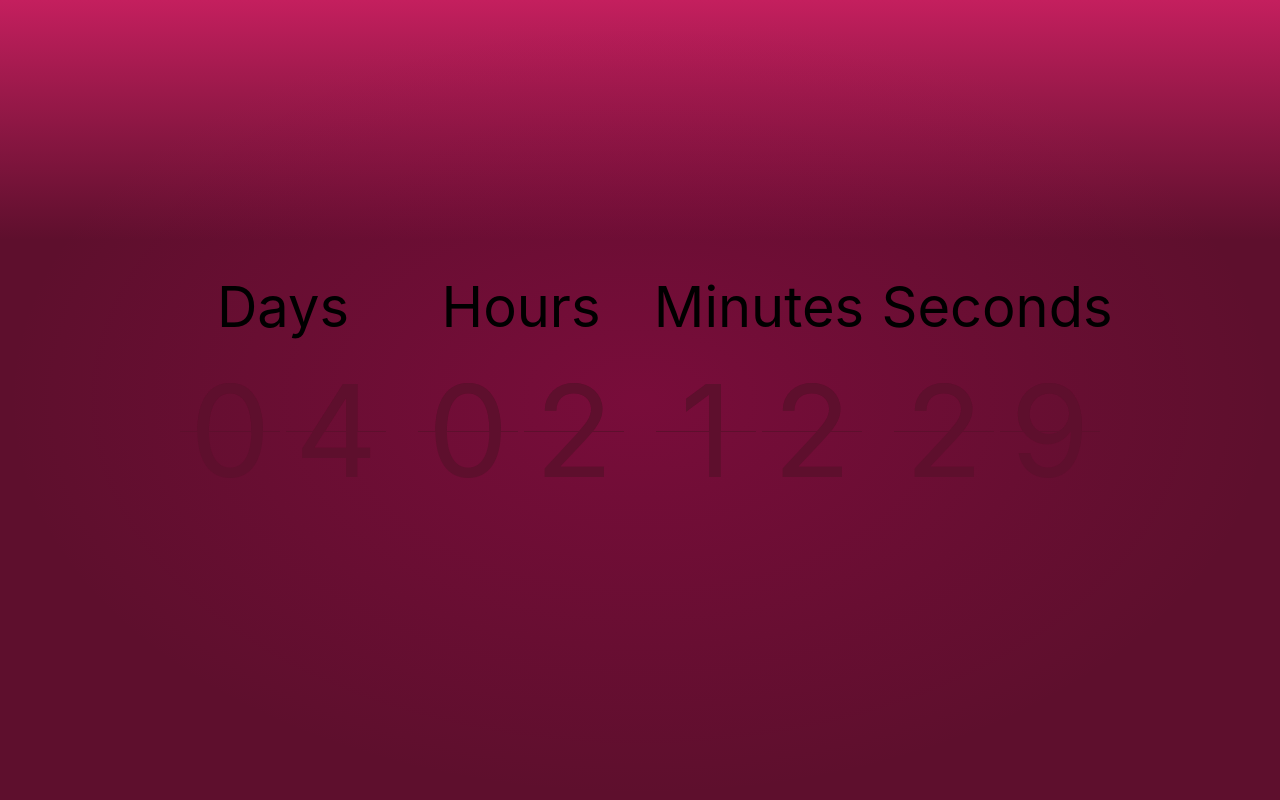
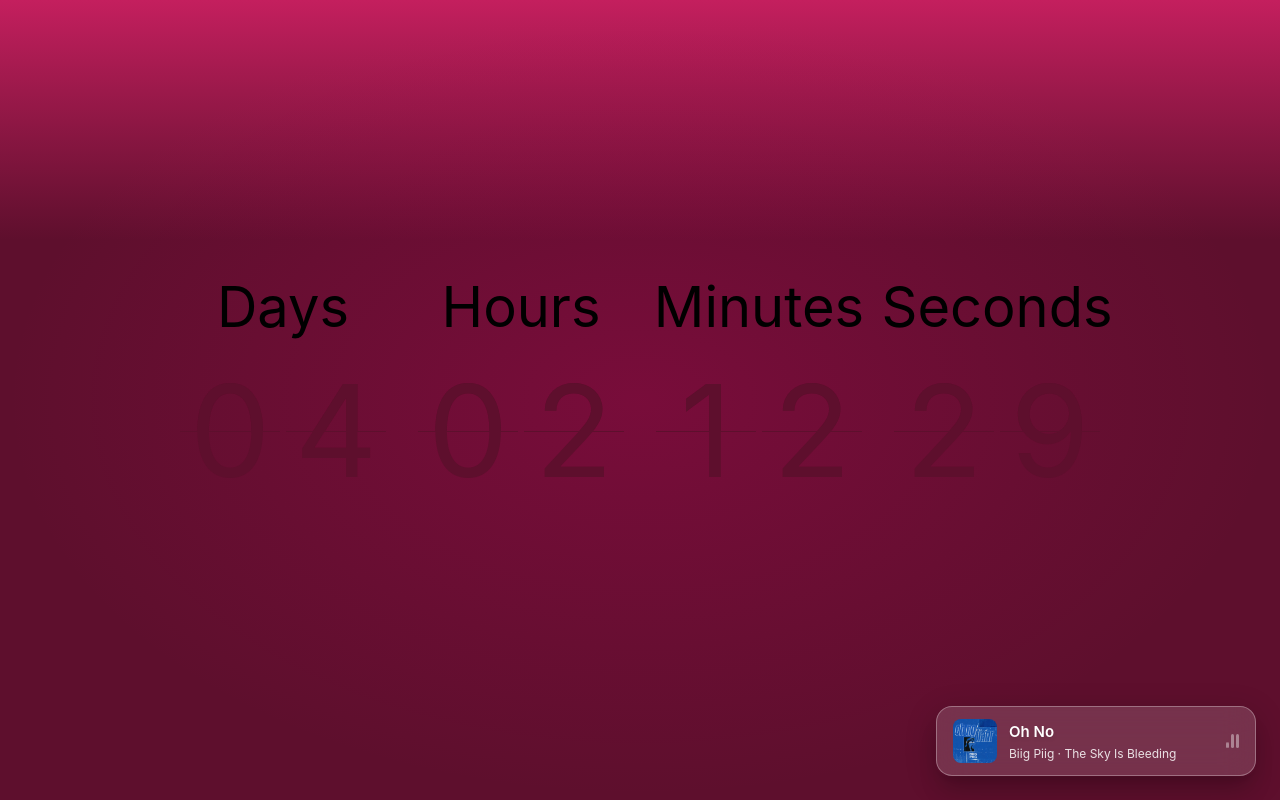
Before and after one commit to Wangai-c/macy, a React (Vite) app: page / in a window 1280 px wide. Built offline with nearby package versions, Linux system fonts and the light colour scheme.

Commit message:
Added: Audio player component Added: Audio file and image file for a song Refactored: Container code for the Countdown now resides in Countdown.jsx

```diff
--- a/src/App.jsx
+++ b/src/App.jsx
@@ -1,21 +1,58 @@
 import './index.css'
+import './audio_player.css'
 import Countdown from './Countdown'
+import { useState, useRef } from "react";
+import NowPlaying from "./AudioPlayer.jsx";
+
+// Explicitly import assets so Vite can bundle them correctly
+import coverArt from "./assets/images/Oh_No.jpg";
+import audioTrack from "./assets/audio/Biig_Piig_Oh_No.mp3";
 
 function App() {
-  return (
-    <div className="relative min-h-screen flex flex-col items-center justify-center overflow-hidden bg-gradient-to-b from-[#C41F5E] from-0%  to-bubblegum-pink-1000 to-30%">
-      {/* Radial glow overlay */}
-      <div className="pointer-events-none absolute inset-0 bg-[radial-gradient(ellipse_at_center,_rgba(200,5,98,0.25)_0%,_transparent_70%)]" />
+    const audioRef = useRef(null);
+    const [isPlaying, setIsPlaying] = useState(false);
+    const [current] = useState({
+        title: "Oh No",
+        artist: "Biig Piig",
+        album: "The Sky Is Bleeding",
+        artUrl: coverArt,
+        src: audioTrack,
+    });
 
-      {/* Content */}
-      <div className="relative z-10 flex flex-col items-center gap-10 px-4">
+    const togglePlay = () => {
+        if (audioRef.current) {
+            if (isPlaying) {
+                audioRef.current.pause();
+            } else {
+                audioRef.current.play();
+            }
+            setIsPlaying(!isPlaying);
+        }
+    };
 
-        {/* FlipDown widget */}
-        <Countdown />
+    return (
+        <>
+            <audio ref={audioRef} src={current.src} loop />
+            <main className="w-full min-h-screen bg-transparent">
+                <Countdown/>
+            </main>
 
-      </div>
-    </div>
-  )
+            {/* Position the audio player: top-center on mobile, bottom-right on desktop */}
+            <div
+                className="fixed top-6 left-1/2 -translate-x-1/2 md:top-auto md:bottom-6 md:right-6 md:left-auto md:translate-x-0 z-50 cursor-pointer hover:scale-105 transition-transform shadow-xl rounded-xl"
+                onClick={togglePlay}
+                title="Click to play/pause audio"
+            >
+                <NowPlaying
+                    title={current.title}
+                    artist={current.artist}
+                    album={current.album}
+                    artUrl={current.artUrl}
+                    isPlaying={isPlaying}
+                />
+            </div>
+        </>
+    )
 }
 
 export default App
--- /dev/null
+++ b/src/AudioPlayer.jsx
@@ -0,0 +1,68 @@
+const bars = [0, 0.2, 0.4];
+
+export default function NowPlaying({ title, artist, album, artUrl, isPlaying = false }) {
+
+    return (
+        <div style={{
+            background: "rgba(255, 255, 255, 0.15)",
+            backdropFilter: "blur(16px)",
+            WebkitBackdropFilter: "blur(16px)",
+            border: "1px solid rgba(255, 255, 255, 0.3)",
+            borderRadius: 16,
+            padding: "12px 16px",
+            display: "flex",
+            alignItems: "center",
+            gap: 12,
+            width: 320,
+            overflow: "hidden",
+            boxShadow: "0 8px 32px 0 rgba(0, 0, 0, 0.2)",
+            color: "white",
+        }}>
+            {/* Album art */}
+            <div style={{
+                width: 44, height: 44, borderRadius: 8,
+                background: "rgba(255, 255, 255, 0.2)", flexShrink: 0,
+                overflow: "hidden", display: "flex",
+                alignItems: "center", justifyContent: "center",
+            }}>
+                {artUrl
+                    ? <img src={artUrl} alt="Album art" style={{ width: "100%", height: "100%", objectFit: "cover" }} />
+                    : <span style={{ fontSize: 20 }}>🎵</span>
+                }
+            </div>
+
+            {/* Track info */}
+            <div style={{ flex: 1, minWidth: 0, overflow: "hidden" }}>
+                <div style={{ overflow: "hidden", whiteSpace: "nowrap" }}>
+                  <span style={{
+                      fontSize: 15, fontWeight: 600,
+                      display: "inline-block",
+                      animation: "marquee 8s linear infinite",
+                      animationPlayState: isPlaying ? 'running' : 'paused',
+                      textShadow: "0 2px 4px rgba(0,0,0,0.1)",
+                  }}>
+                    {title}
+                  </span>
+                </div>
+                <p style={{ fontSize: 12, color: "rgba(255, 255, 255, 0.85)", margin: "2px 0 0", overflow: "hidden", textOverflow: "ellipsis", whiteSpace: "nowrap" }}>
+                    {artist} · {album}
+                </p>
+            </div>
+
+            {/* Animated bars */}
+            <div style={{ display: "flex", gap: 2, alignItems: "center", height: 20, flexShrink: 0 }}>
+                {bars.map((delay, i) => (
+                    <div key={i} style={{
+                        width: 3, height: 14,
+                        background: isPlaying ? "#ffffff" : "rgba(255, 255, 255, 0.4)",
+                        borderRadius: 2,
+                        transformOrigin: "bottom",
+                        animation: `pulseBar 0.9s ease-in-out ${delay}s infinite`,
+                        animationPlayState: isPlaying ? 'running' : 'paused',
+                        transition: "background-color 0.3s ease",
+                    }} />
+                ))}
+            </div>
+        </div>
+    );
+}
--- a/src/Countdown.jsx
+++ b/src/Countdown.jsx
@@ -34,8 +34,16 @@ export default function Countdown() {
   }, [])
 
   return (
-    <div className="flex justify-center w-full">
-      <div id="flipdown" className="flipdown"></div>
+    <div className="relative min-h-screen flex flex-col items-center justify-center overflow-hidden bg-gradient-to-b from-[#C41F5E] from-0%  to-bubblegum-pink-1000 to-30%">
+      {/* Radial glow overlay */}
+      <div className="pointer-events-none absolute inset-0 bg-[radial-gradient(ellipse_at_center,_rgba(200,5,98,0.25)_0%,_transparent_70%)]" />
+
+      {/* Content */}
+      <div className="relative z-10 flex flex-col items-center gap-10 px-4">
+        <div className="flex justify-center w-full">
+          <div id="flipdown" className="flipdown"></div>
+        </div>
+      </div>
     </div>
   )
 }
--- /dev/null
+++ b/src/audio_player.css
@@ -0,0 +1,9 @@
+@keyframes marquee {
+    0%   { transform: translateX(0); }
+    100% { transform: translateX(-100%); }
+}
+
+@keyframes pulseBar {
+    0%, 100% { transform: scaleY(0.4); }
+    50%       { transform: scaleY(1); }
+}
```
Also changed, not shown: src/assets/images/Oh_No.jpg (added), 1 other file (tests, documents, lock files or other folders).
